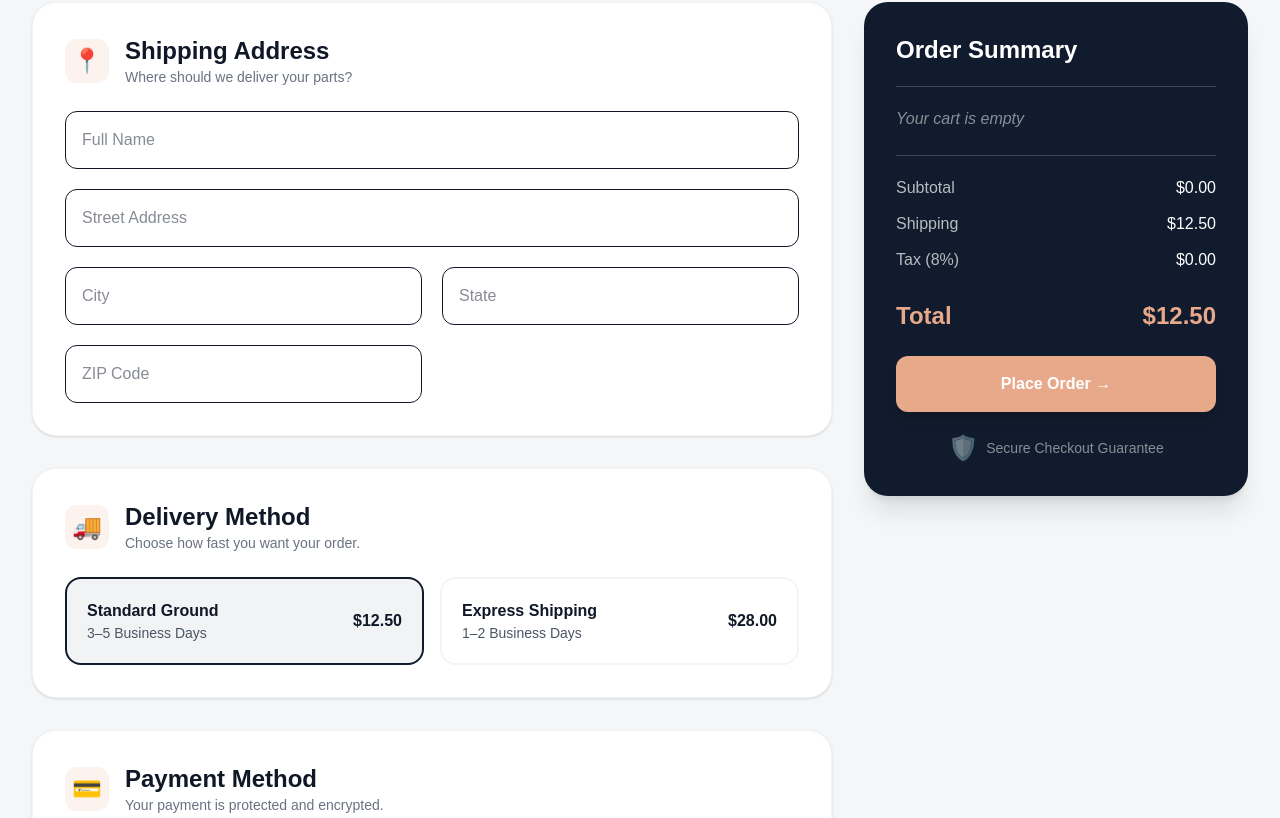
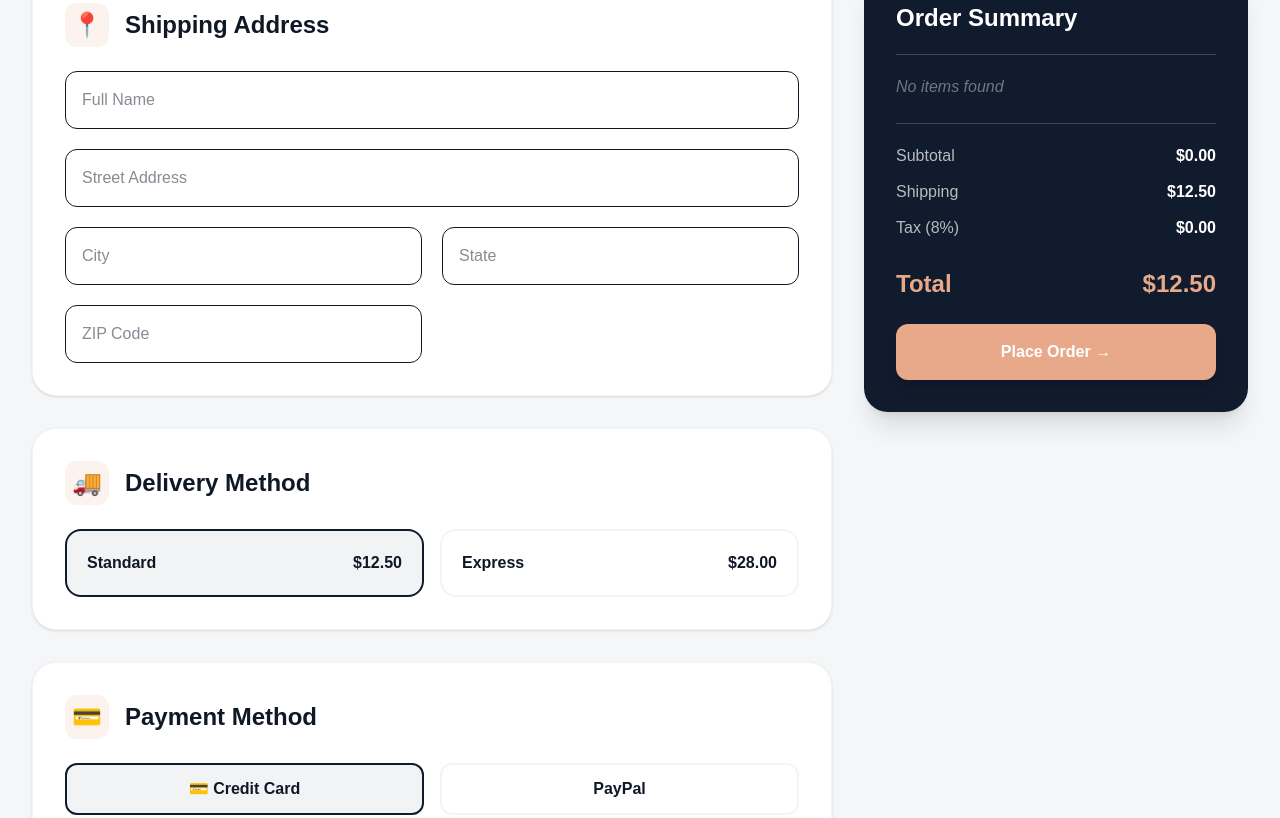
Before and after one commit to eyadhossam989-cyber/find-your-parts, a Next.js app: page /checkout in a window 1280 px wide. Shown: the part 242-1060 px from the top of the page. Built offline with nearby package versions, Linux system fonts and the light colour scheme.

Commit message:
update checkout 2

```diff
--- a/app/checkout/page.tsx
+++ b/app/checkout/page.tsx
@@ -14,19 +14,21 @@ const PaymentIcon = () => <span className="text-2xl">💳</span>;
 const ShieldIcon = () => <span className="text-2xl">🛡️</span>;
 
 export default function CheckoutPage() {
-  // 1. Logic to read the "Sticky Note" from the browser memory
   const [items, setItems] = useState<any[]>([]);
   const [shipping, setShipping] = useState(12.50);
+  const [paymentMethod, setPaymentMethod] = useState("card"); // Track payment type
 
+  // Load data from localStorage
   useEffect(() => {
     const savedCart = localStorage.getItem("fyp-cart");
     if (savedCart) {
-      setItems(JSON.parse(savedCart));
+      const parsedItems = JSON.parse(savedCart);
+      setItems(parsedItems);
     }
   }, []);
 
-  // 2. Real Math based on the items actually in the cart
-  const subtotal = items.reduce((acc, item) => acc + (item.price * item.qty), 0);
+  // Real-time Math Logic
+  const subtotal = items.reduce((acc, item) => acc + (Number(item.price) * item.qty), 0);
   const tax = subtotal * 0.08;
   const total = subtotal + tax + shipping;
 
@@ -36,117 +38,112 @@ export default function CheckoutPage() {
         <div className="mb-8">
           <p className="text-[#e8a88a] font-bold uppercase tracking-wider text-sm">Secure Checkout</p>
           <h2 className="text-5xl font-extrabold text-[#101b2d]">Checkout</h2>
-          <p className="text-gray-600 mt-2">Complete your purchase details below.</p>
         </div>
 
         <div className="grid grid-cols-1 lg:grid-cols-12 gap-8">
           <div className="lg:col-span-8 space-y-8">
-            {/* Shipping Address Section */}
+
+            {/* Shipping Address */}
             <section className="bg-white rounded-3xl shadow-sm p-8 border border-gray-100">
               <div className="flex items-center gap-4 mb-6">
                 <IconBox><AddressIcon /></IconBox>
-                <div>
                 <h3 className="text-2xl font-extrabold">Shipping Address</h3>
-                  <p className="text-gray-500 text-sm">Where should we deliver your parts?</p>
-                </div>
               </div>
               <div className="grid grid-cols-1 md:grid-cols-2 gap-5">
-                <input className="md:col-span-2 border rounded-xl p-4 focus:ring-2 focus:ring-[#e8a88a] outline-none" placeholder="Full Name" />
-                <input className="md:col-span-2 border rounded-xl p-4 focus:ring-2 focus:ring-[#e8a88a] outline-none" placeholder="Street Address" />
-                <input className="border rounded-xl p-4 focus:ring-2 focus:ring-[#e8a88a] outline-none" placeholder="City" />
-                <input className="border rounded-xl p-4 focus:ring-2 focus:ring-[#e8a88a] outline-none" placeholder="State" />
-                <input className="border rounded-xl p-4 focus:ring-2 focus:ring-[#e8a88a] outline-none" placeholder="ZIP Code" />
+                <input className="md:col-span-2 border rounded-xl p-4 outline-none focus:ring-2 focus:ring-[#e8a88a]" placeholder="Full Name" />
+                <input className="md:col-span-2 border rounded-xl p-4 outline-none focus:ring-2 focus:ring-[#e8a88a]" placeholder="Street Address" />
+                <input className="border rounded-xl p-4 outline-none" placeholder="City" />
+                <input className="border rounded-xl p-4 outline-none" placeholder="State" />
+                <input className="border rounded-xl p-4 outline-none" placeholder="ZIP Code" />
               </div>
             </section>
 
-            {/* Delivery Method */}
+            {/* Delivery Method (Logic Unchanged as requested) */}
             <section className="bg-white rounded-3xl shadow-sm p-8 border border-gray-100">
               <div className="flex items-center gap-4 mb-6">
                 <IconBox><TruckIcon /></IconBox>
-                <div>
                 <h3 className="text-2xl font-extrabold">Delivery Method</h3>
-                  <p className="text-gray-500 text-sm">Choose how fast you want your order.</p>
-                </div>
               </div>
               <div className="grid grid-cols-1 md:grid-cols-2 gap-4">
-                <button
-                  onClick={() => setShipping(12.50)}
-                  className={`p-5 rounded-2xl flex justify-between items-center border-2 transition ${shipping === 12.50 ? 'border-[#101b2d] bg-[#101b2d]/5' : 'border-gray-100'}`}
-                >
-                  <div className="text-left">
-                    <p className="font-extrabold">Standard Ground</p>
-                    <p className="text-gray-600 text-sm">3–5 Business Days</p>
-                  </div>
+                <button onClick={() => setShipping(12.50)} className={`p-5 rounded-2xl flex justify-between border-2 ${shipping === 12.50 ? 'border-[#101b2d] bg-[#101b2d]/5' : 'border-gray-100'}`}>
+                  <div className="text-left"><p className="font-bold">Standard</p></div>
                   <b>$12.50</b>
                 </button>
-                <button
-                  onClick={() => setShipping(28.00)}
-                  className={`p-5 rounded-2xl flex justify-between items-center border-2 transition ${shipping === 28.00 ? 'border-[#101b2d] bg-[#101b2d]/5' : 'border-gray-100'}`}
-                >
-                  <div className="text-left">
-                    <p className="font-extrabold">Express Shipping</p>
-                    <p className="text-gray-600 text-sm">1–2 Business Days</p>
-                  </div>
+                <button onClick={() => setShipping(28.00)} className={`p-5 rounded-2xl flex justify-between border-2 ${shipping === 28.00 ? 'border-[#101b2d] bg-[#101b2d]/5' : 'border-gray-100'}`}>
+                  <div className="text-left"><p className="font-bold">Express</p></div>
                   <b>$28.00</b>
                 </button>
               </div>
             </section>
 
-            {/* Payment Method */}
+            {/* Payment Method - Now with PayPal Toggle */}
             <section className="bg-white rounded-3xl shadow-sm p-8 border border-gray-100">
               <div className="flex items-center gap-4 mb-6">
                 <IconBox><PaymentIcon /></IconBox>
-                <div>
                 <h3 className="text-2xl font-extrabold">Payment Method</h3>
-                  <p className="text-gray-500 text-sm">Your payment is protected and encrypted.</p>
+              </div>
+
+              <div className="grid grid-cols-2 gap-4 mb-6">
+                <button
+                  onClick={() => setPaymentMethod("card")}
+                  className={`rounded-xl py-3 font-bold border-2 transition ${paymentMethod === 'card' ? 'border-[#101b2d] bg-[#101b2d]/5' : 'border-gray-100'}`}
+                >
+                  💳 Credit Card
+                </button>
+                <button
+                  onClick={() => setPaymentMethod("paypal")}
+                  className={`rounded-xl py-3 font-bold border-2 transition ${paymentMethod === 'paypal' ? 'border-[#101b2d] bg-[#101b2d]/5' : 'border-gray-100'}`}
+                >
+                  PayPal
+                </button>
+              </div>
+
+              {paymentMethod === "card" ? (
+                <div className="space-y-4 animate-in fade-in duration-300">
+                  <input className="w-full border rounded-xl p-4 outline-none focus:ring-2 focus:ring-[#e8a88a]" placeholder="Card Number" />
+                  <div className="grid grid-cols-2 gap-4">
+                    <input className="border rounded-xl p-4 outline-none" placeholder="MM/YY" />
+                    <input className="border rounded-xl p-4 outline-none" placeholder="CVC" />
                   </div>
                 </div>
-              <div className="grid grid-cols-2 gap-4 mb-6">
-                <button className="border-2 border-[#101b2d] rounded-xl py-3 font-bold bg-[#101b2d]/5">💳 Credit Card</button>
-                <button className="border rounded-xl py-3 font-bold hover:border-[#e8a88a] transition">PayPal</button>
+              ) : (
+                <div className="animate-in slide-in-from-top-2 duration-300">
+                  <label className="text-sm font-bold text-gray-600 ml-1">PayPal Email or Username</label>
+                  <input className="w-full border-2 border-[#101b2d] rounded-xl p-4 mt-2 outline-none" placeholder="example@paypal.com" />
                 </div>
-              <input className="w-full border rounded-xl p-4 mb-4 outline-none focus:ring-2 focus:ring-[#e8a88a]" placeholder="Card Number" />
-              <div className="grid grid-cols-2 gap-4">
-                <input className="border rounded-xl p-4 outline-none focus:ring-2 focus:ring-[#e8a88a]" placeholder="MM/YY" />
-                <input className="border rounded-xl p-4 outline-none focus:ring-2 focus:ring-[#e8a88a]" placeholder="CVC" />
-              </div>
+              )}
             </section>
           </div>
 
-          {/* SIDEBAR SUMMARY */}
+          {/* SIDEBAR SUMMARY - Fixed $0 Issue */}
           <aside className="lg:col-span-4">
             <div className="bg-[#101b2d] text-white rounded-3xl shadow-xl p-8 sticky top-24">
               <h3 className="text-2xl font-extrabold border-b border-white/20 pb-5 mb-5">Order Summary</h3>
 
-              <div className="space-y-5 mb-6 max-h-[300px] overflow-y-auto pr-2 custom-scrollbar">
-                {items.length === 0 ? (
-                  <p className="text-white/50 italic">Your cart is empty</p>
-                ) : (
-                  items.map((item) => (
-                    <div key={item.id} className="flex gap-4">
-                      <img src={item.image} className="w-16 h-16 rounded-xl object-cover bg-white" alt={item.name} />
+              <div className="space-y-4 mb-6 max-h-[250px] overflow-y-auto pr-2">
+                {items.length > 0 ? items.map((item) => (
+                  <div key={item.id} className="flex gap-4 items-center">
+                    <img src={item.image} className="w-12 h-12 rounded-lg object-cover bg-white" alt={item.name} />
                     <div className="flex-1">
-                        <p className="font-bold text-sm leading-tight">{item.name}</p>
-                        <p className="text-white/60 text-xs mt-1">QTY: {item.qty}</p>
-                        <p className="font-bold text-[#e8a88a]">${(item.price * item.qty).toFixed(2)}</p>
+                      <p className="font-bold text-xs">{item.name}</p>
+                      <p className="text-white/60 text-xs">QTY: {item.qty} × ${Number(item.price).toFixed(2)}</p>
                     </div>
                   </div>
-                  ))
-                )}
+                )) : <p className="text-white/40 italic">No items found</p>}
               </div>
 
               <div className="border-t border-white/20 pt-5 space-y-3">
                 <div className="flex justify-between text-white/70">
                   <span>Subtotal</span>
-                  <span className="text-white">${subtotal.toFixed(2)}</span>
+                  <span className="text-white font-bold">${subtotal.toFixed(2)}</span>
                 </div>
                 <div className="flex justify-between text-white/70">
                   <span>Shipping</span>
-                  <span className="text-white">${shipping.toFixed(2)}</span>
+                  <span className="text-white font-bold">${shipping.toFixed(2)}</span>
                 </div>
                 <div className="flex justify-between text-white/70">
                   <span>Tax (8%)</span>
-                  <span className="text-white">${tax.toFixed(2)}</span>
+                  <span className="text-white font-bold">${tax.toFixed(2)}</span>
                 </div>
                 <div className="flex justify-between text-2xl font-extrabold text-[#e8a88a] pt-4">
                   <span>Total</span>
@@ -154,23 +151,13 @@ export default function CheckoutPage() {
                 </div>
               </div>
 
-              <button className="w-full bg-[#e8a88a] text-white mt-6 py-4 rounded-xl font-extrabold hover:scale-[1.02] transition-all shadow-lg active:scale-[0.98]">
+              <Link href="/orders" className="w-full bg-[#e8a88a] text-white mt-6 py-4 rounded-xl font-extrabold hover:scale-[1.02] transition-all block text-center shadow-lg">
                 Place Order →
-              </button>
-
-              <div className="flex justify-center items-center gap-2 text-white/50 text-sm mt-5">
-                <ShieldIcon />
-                <span>Secure Checkout Guarantee</span>
-              </div>
+              </Link>
             </div>
           </aside>
         </div>
       </section>
-
-      <footer className="bg-[#101b2d] text-white mt-10 py-10 text-center">
-        <h3 className="text-[#e8a88a] font-extrabold text-xl">FYP</h3>
-        <p className="text-slate-400 text-sm mt-2">© 2026 Find Your Parts. Professional Grade Components.</p>
-      </footer>
     </main>
   );
 }
```
Lines whose indentation alone changed are shown as unchanged.
